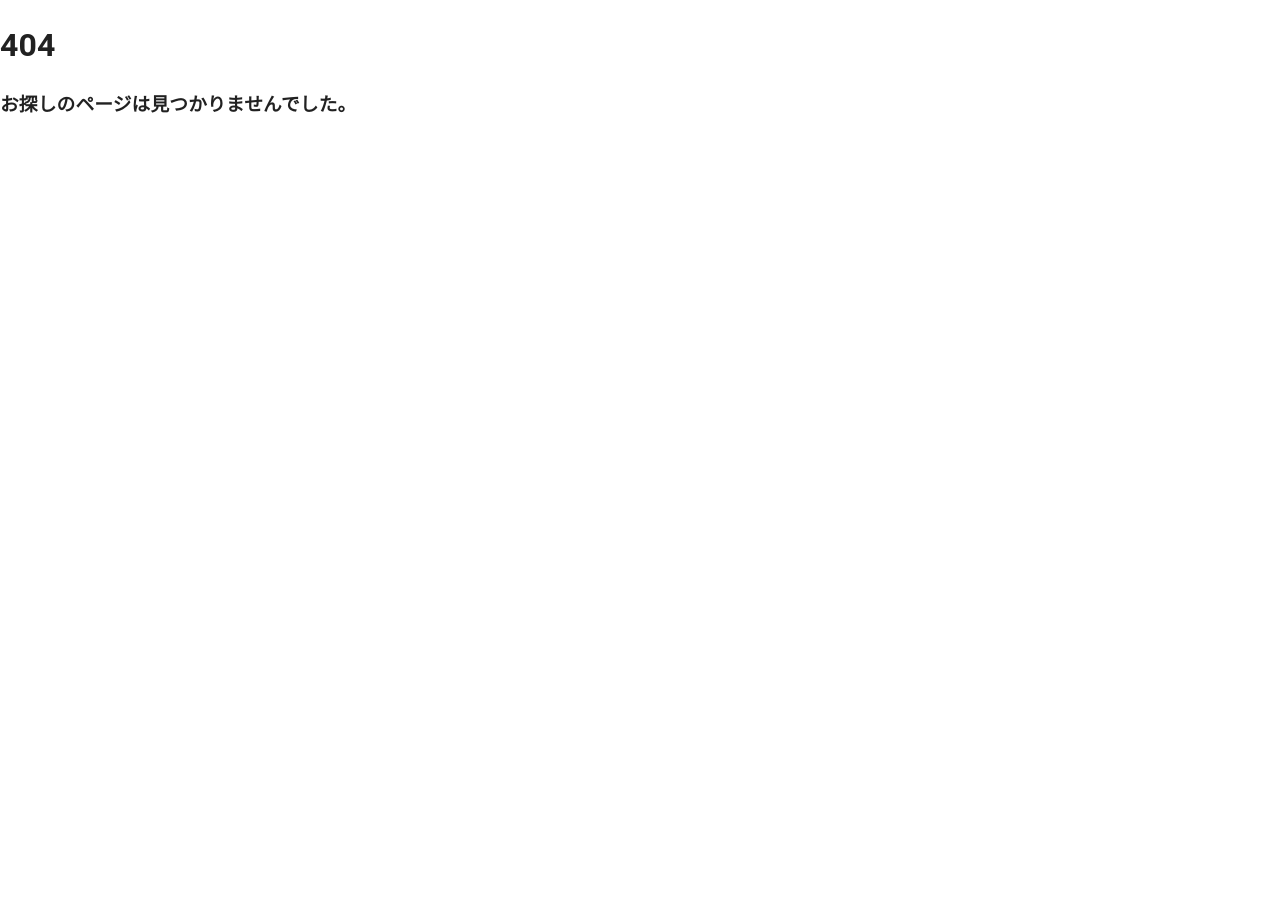
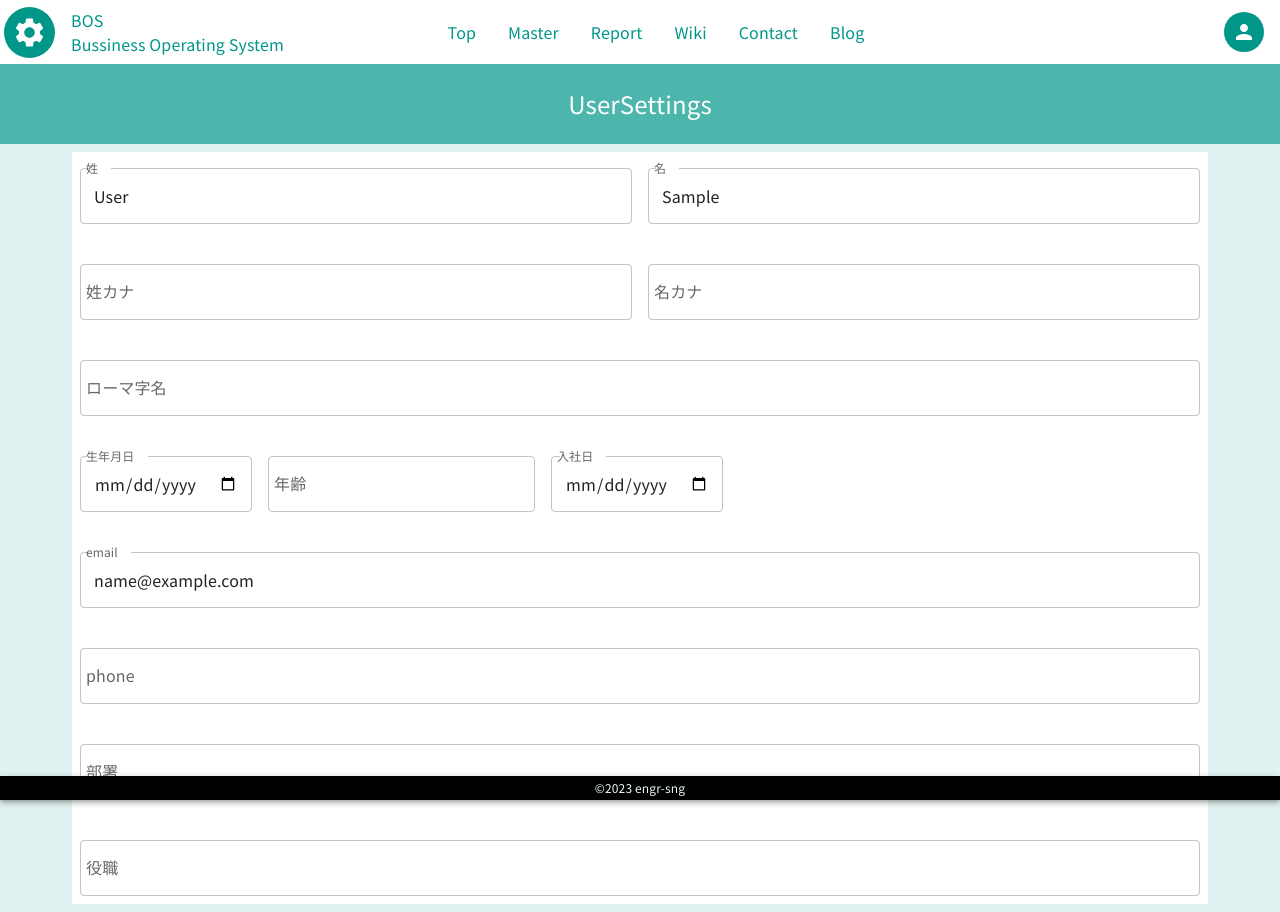
Before and after one commit to matsubarashoki/BOS, a React (Vite) app: page /userSettings in a window 1280 px wide. Before the commit this address had no page. Before the commit the page ends 800 px from the top, so only its background shows below. Built offline with nearby package versions, Linux system fonts and the light colour scheme; sample sign-in values are in the browser's storage.

Commit message:
add userSettings

```diff
--- a/src/components/Header.tsx
+++ b/src/components/Header.tsx
@@ -14,13 +14,14 @@ import {
   useTheme,
 } from "@mui/material";
 import { useRef, useState } from "react";
-import { Link } from "react-router-dom";
+import { Link, useNavigate } from "react-router-dom";
 import { useAuth } from "../route/routeAuthHooks";
 
 const Header = () => {
   const theme = useTheme();
   const { setUser } = useAuth();
   const textColor = theme.palette.primary.main;
+  const navigate = useNavigate();
   const setNavLinks: Array<{ text: string; url: string }> = [
     { text: "Top", url: "/" },
     { text: "Master", url: "master" },
@@ -41,10 +42,11 @@ const Header = () => {
   const handleClose = () => {
     setOpen(false);
   };
-
+  const handleUserSettings = () => {
+    navigate("/userSettings")
+  }
   const handleLogout = () => {
     localStorage.removeItem("loginUser")
-
     setUser(null);
   };
   return (
@@ -157,7 +159,7 @@ const Header = () => {
             }}
             MenuListProps={{}}
           >
-            <MenuItem onClick={handleClose}>アカウント設定</MenuItem>
+            <MenuItem onClick={handleUserSettings}>アカウント設定</MenuItem>
             <MenuItem onClick={handleLogout}>ログアウト</MenuItem>
           </Menu>{" "}
         </Box>
--- a/src/components/UserSettings/UserSettings.tsx
+++ b/src/components/UserSettings/UserSettings.tsx
@@ -1,38 +1,31 @@
 import { useAuth } from "../../route/routeAuthHooks"
 
-import { TextField } from "@mui/material";
+import { Box, Container, TextField } from "@mui/material";
 import Grid from "@mui/material/Grid2";
 const UserSettings = () => {
 
     const { user } = useAuth()
     return (
+        <Container>
+            <Box sx={{ bgcolor: "#fff",margin:1 }}>
                 <Grid container spacing={2}>
                     <Grid size={12} sx={{ display: "flex" }}>
 
                         <TextField
-
                             label="姓"
                             type="text"
                             fullWidth
-
+                            value={user?.lastName}
                             name="lastName"
-
-
-
-
                             margin="normal"
                             sx={{ paddingX: 1 }}
                         />
 
-
-
                         <TextField
-
                             label="名"
                             type="text"
                             fullWidth
-
-
+                            value={user?.firstName}
                             margin="normal"
                             sx={{ paddingX: 1 }}
                         />
@@ -40,17 +33,17 @@ const UserSettings = () => {
                     </Grid>
                     <Grid size={12} sx={{ display: "flex" }}>
                         <TextField
-
                             label="姓カナ"
                             type="text"
+                            value={user?.lastNameKane}
                             fullWidth
                             margin="normal"
                             sx={{ paddingX: 1 }}
                         />
                         <TextField
-
                             label="名カナ"
                             type="text"
+                            value={user?.firstNameKana}
                             fullWidth
                             margin="normal"
                             sx={{ paddingX: 1 }}
@@ -58,9 +51,9 @@ const UserSettings = () => {
 
                     </Grid>
                     <TextField
-
                         label="ローマ字名"
                         type="text"
+                        value={user?.romanName}
                         fullWidth
                         margin="normal"
                         sx={{ paddingX: 1 }}
@@ -68,29 +61,25 @@ const UserSettings = () => {
 
                     <Grid size={12} sx={{ display: "flex" }}>
                         <TextField
-
                             label="生年月日"
                             type="date"
+                            value={user?.dateOfBirth}
                             InputLabelProps={{ shrink: true }}
                             margin="normal"
                             sx={{ paddingX: 1 }}
                         />
                         <TextField
-
                             label="年齢"
                             type="number"
                             margin="normal"
-                    //value={field.value === 0 ? "" : field.value}
+                            value={user?.age}
                             sx={{ paddingX: 1 }}
-                    onChange={(e) => {
-                        const newValue = parseInt(e.target.value, 10) || 0;
-                        field.onChange(newValue);
-                    }}
+
                         />
                         <TextField
-
                             label="入社日"
                             type="date"
+                            value={user?.dateOfEmployment}
                             InputLabelProps={{
                                 shrink: true,
                             }}
@@ -101,9 +90,9 @@ const UserSettings = () => {
                     </Grid>
                     <Grid size={12} sx={{ display: "flex" }}>
                         <TextField
-
                             label="email"
                             type="email"
+                            value={user?.email}
                             fullWidth
                             margin="normal"
                             sx={{ paddingX: 1 }}
@@ -114,37 +103,37 @@ const UserSettings = () => {
                     </Grid>
                     <Grid size={12} sx={{ display: "flex" }}>
                         <TextField
-                    {...field}
                             label="phone"
                             type="phone"
                             fullWidth
+                            value={user?.phone}
                             margin="normal"
                             sx={{ paddingX: 1 }}
                         />
 
                     </Grid>
                     <TextField
-                {...field}
                         label="部署"
                         type="text"
                         fullWidth
+                        value={user?.department}
                         margin="normal"
                         sx={{ paddingX: 1 }}
                     />
 
                     <Grid size={12} sx={{ display: "flex" }}>
                         <TextField
-
                             label="役職"
                             type="text"
                             fullWidth
+                            value={user?.position}
                             margin="normal"
                             sx={{ paddingX: 1 }}
                         />
-
                     </Grid>
                 </Grid>
-
+            </Box>
+        </Container>
     )
 }
 
--- a/src/route/RouteConfig.tsx
+++ b/src/route/RouteConfig.tsx
@@ -14,6 +14,7 @@ import { NotFound } from "../pages/NotFound";
 import ProtectedRoute from "./protectedRoute";
 import { useAuth } from "./routeAuthHooks";
 import ReportList from "../components/Report/ReportList";
+import UserSettings from "../components/UserSettings/UserSettings";
 
 export const RouterConfig = () => {
   const { user } = useAuth();
@@ -49,6 +50,9 @@ export const RouterConfig = () => {
           <Route path="wiki">
             <Route index={true} element={<WikiTop />} />
           </Route>
+          <Route path="userSettings">
+            <Route index={true} element={<UserSettings />} />
+          </Route>
         </Route>
 
         <Route path="*" element={<NotFound />} />
--- a/src/utils/constants/screenName.ts
+++ b/src/utils/constants/screenName.ts
@@ -28,4 +28,7 @@ export const pathScreenSet: ScreenPath = {
   "/wiki": {
     name: "Wiki",
   },
+  "/userSettings": {
+    name: "UserSettings"
+  }
 };
```
Lines whose indentation alone changed are shown as unchanged.
